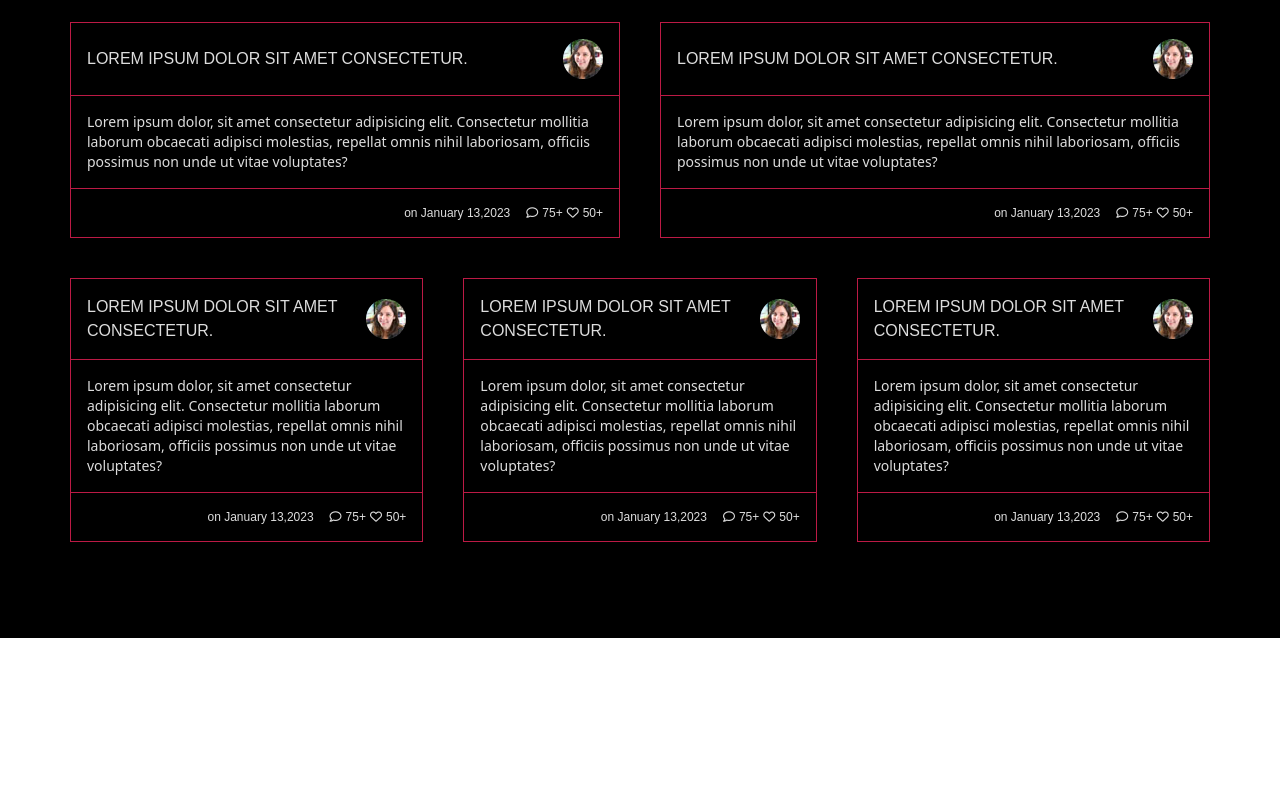
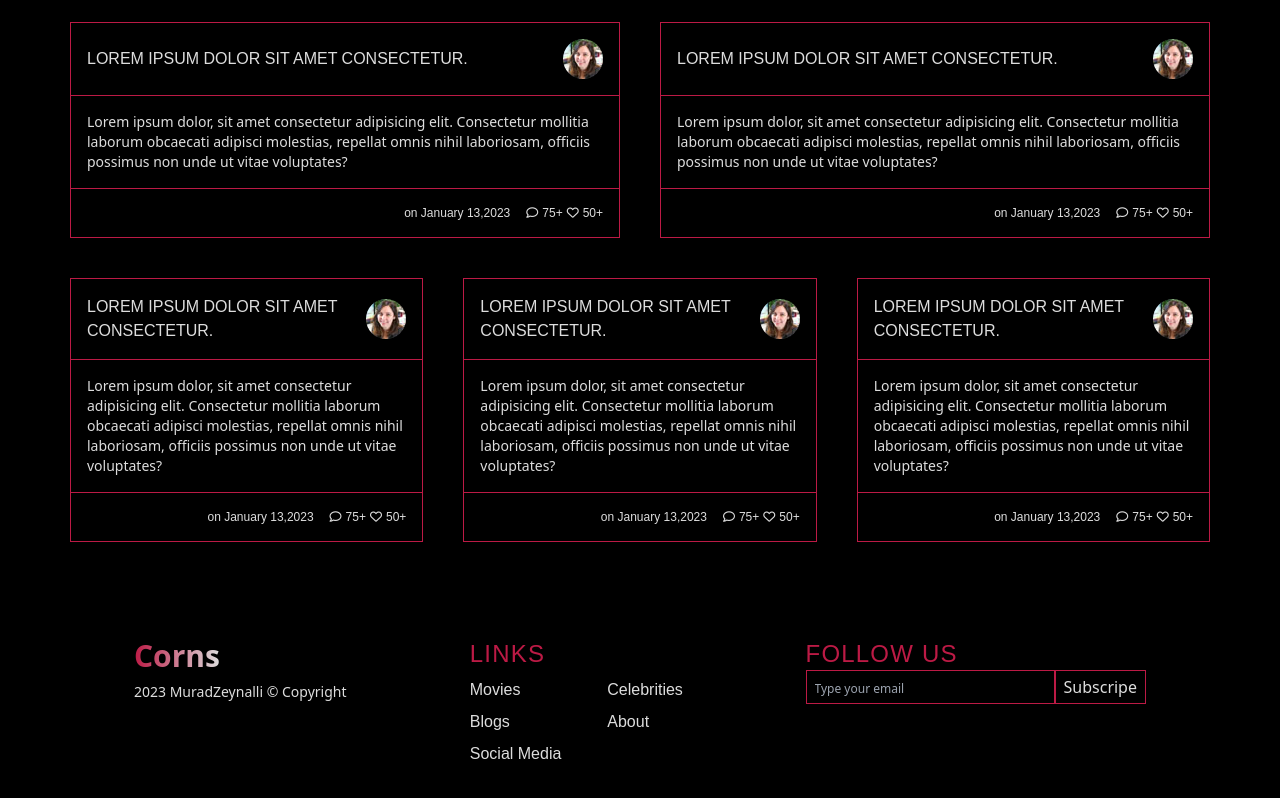
Before and after one commit to iammurad/project-with-tailwind, a React (Create React App) app: page / in a window 1280 px wide. Shown: the part 1910-2708 px from the top of the page. Before the commit the page ends 2548 px from the top, so only its background shows below. Built offline with nearby package versions, Linux system fonts and the light colour scheme; a web font is replaced by a local one.

Commit message:
added footer

```diff
--- a/package.json
+++ b/package.json
@@ -6,6 +6,7 @@
     "@testing-library/jest-dom": "^5.16.5",
     "@testing-library/react": "^13.4.0",
     "@testing-library/user-event": "^13.5.0",
+    "env": "^0.0.2",
     "react": "^18.2.0",
     "react-dom": "^18.2.0",
     "react-router-dom": "^6.6.1",
--- /dev/null
+++ b/src/components/Footer.jsx
@@ -0,0 +1,57 @@
+import React from "react";
+import { Link } from "react-router-dom";
+
+const footer = () => {
+  return (
+    <footer className="bg-black text-clr-grey">
+      <div className="container flex flex-col-reverse md:flex-row pb-8 px-16 ">
+        {/* left */}
+        <div className="basis-1/3">
+
+        <span
+          className=" md:pl-0 text-2xl lg:text-3xl font-bold cursor-pointer text-transparent bg-gradient-to-r bg-clip-text from-clr-red to-clr-grey "
+          onClick={() => {
+            window.open("https://muradzeynalli.tk", "_blank");
+          }}
+        >
+          Corns
+        </span>
+        <p className="text-sm mt-2"> 2023 MuradZeynalli &#169; Copyright</p>
+        </div>
+
+      {/* Middle */}
+      <div className="basis-1/3">
+        <h2 className="mb-2 text-clr-red ">LINKS</h2>
+        <div className="grid grid-cols-5 gap-2 mb-2 lg:mb-0">
+          <Link className="col-span-2 duration-500 hover:text-clr-melon " to="">
+            Movies
+          </Link>
+          <Link className="col-span-2 duration-500 hover:text-clr-melon " to="">
+            Celebrities
+          </Link>
+          <Link className="col-span-2 duration-500 hover:text-clr-melon " to="">
+            Blogs
+          </Link>
+          <Link className="col-span-2 duration-500 hover:text-clr-melon " to="">
+            About
+          </Link>
+          <Link className="col-span-2 duration-500 hover:text-clr-melon " to="">
+            Social Media
+          </Link>
+        </div>
+      </div>
+      {/* Right */}
+
+      <div className="basis-1/3">
+        <h2 className="mb-2 lg:mb-0 lg:mt-0 text-clr-red">Follow Us</h2>
+        <form  className="flex mb-2">
+            <input type="text" placeholder="Type your email" className="py-1 px-2 outline-none bg-transparent border placeholder:text-xs border-clr-red" />
+            <button className="py-1 px-2  outline-none bg-transparent border border-clr-red bg-clr-red" >Subscripe</button>
+        </form>
+      </div>
+      </div>
+    </footer>
+  );
+};
+
+export default footer;
--- a/src/components/Hero.jsx
+++ b/src/components/Hero.jsx
@@ -1,6 +1,7 @@
 import React from "react";
 import CoverPhoto from "../assets/images/batman.jpg";
 import { Link } from "react-router-dom";
+
 const Hero = () => {
   return (
     <section className="h-96 lg:h-128 group relative">
--- a/src/components/index.js
+++ b/src/components/index.js
@@ -3,3 +3,4 @@ export { default as Hero } from "./Hero";
 export { default as Movies } from "./Movies";
 export { default as Matrix } from "./Matrix";
 export { default as Posts } from "./Posts";
+export { default as Footer } from "./Footer";
--- a/src/container/Home.jsx
+++ b/src/container/Home.jsx
@@ -1,5 +1,5 @@
 import React from "react";
-import { Header, Hero, Movies,Matrix, Posts } from "../components";
+import { Header, Hero, Movies,Matrix, Posts,Footer } from "../components";
 
 const Home = () => {
   return (
@@ -9,6 +9,7 @@ const Home = () => {
       <Movies/>
       <Matrix/>
       <Posts/>
+      <Footer/>
     </>
   );
 };
```
Also changed, not shown: src/components/Movies.jsx (+20 -17 lines), 2 other files (tests, documents, lock files or other folders).
